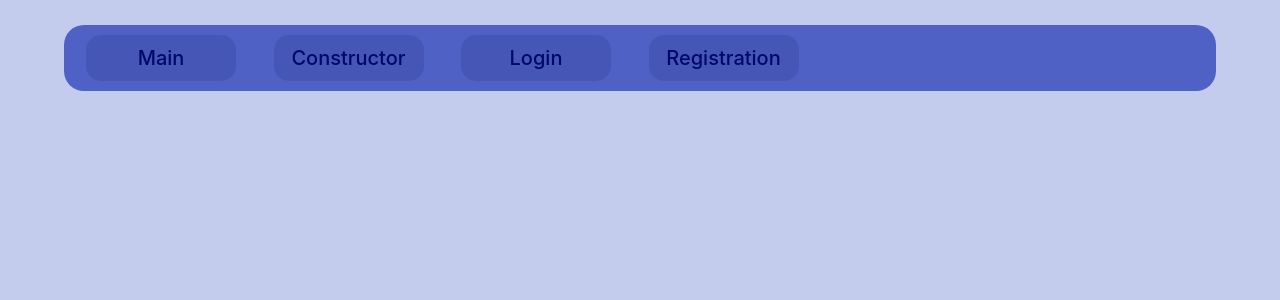
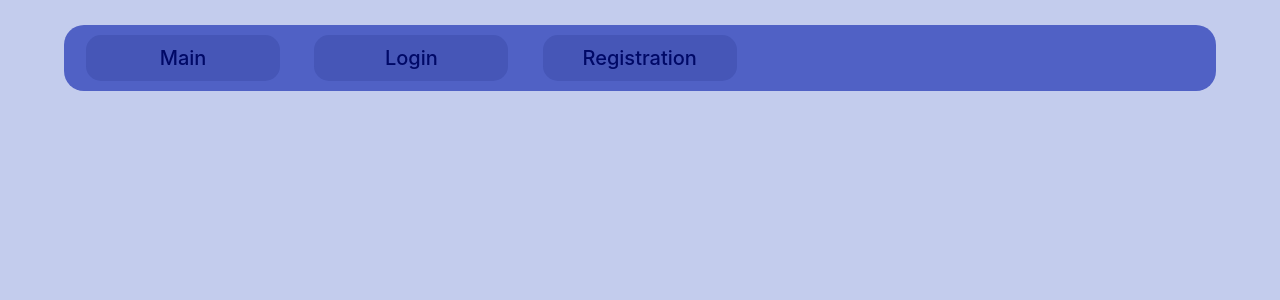
Before and after one commit to Viakaa/soft-skills-frontend, a React (Create React App) app: page / in a window 1280 px wide. Shown: the top 300 px of the page. Built offline with nearby package versions, Linux system fonts and the light colour scheme.

Commit message:
Fixed some routes

```diff
--- a/src/App.css
+++ b/src/App.css
@@ -2,3 +2,7 @@
   font-family: 'Mitr';
   background-color: #C3CCED;
 }
+.toast{
+  font-family: 'Mitr';
+
+}
--- a/src/App.js
+++ b/src/App.js
@@ -1,18 +1,18 @@
 import logo from "./logo.svg";
 import "./App.css";
-import { BrowserRouter as Router, Routes, Route } from 'react-router-dom';
-import NavbarMain from './Components/Navbar/Navbar.js';
-import LoginForm from './Components/Forms/LoginPage.js';
-import RegistrationForm from './Components/Forms/RegistrationPage.js';
-import MainPage from './Pages/MainPage.js';
-import ProfilePage from './Pages/ProfilePage.js';
-import PrivateRoute from './PrivateRoute';
+import { BrowserRouter as Router, Routes, Route } from "react-router-dom";
+import NavbarMain from "./Components/Navbar/Navbar.js";
+import LoginForm from "./Components/Forms/LoginPage.js";
+import RegistrationForm from "./Components/Forms/RegistrationPage.js";
+import MainPage from "./Pages/MainPage.js";
+import ProfilePage from "./Pages/ProfilePage.js";
+import PrivateRoute from "./PrivateRoute";
 
-import BelbinTest from "./Components/BelbinTest/BelbinTest.js"
-import DNDconstructor from './Components/DNDconstructor/DNDconstructor';
-import DNDcons from './Components/DNDconstructor/DNDcons1';
+import BelbinTest from "./Components/BelbinTest/BelbinTest.js";
+import DNDconstructor from "./Components/DNDconstructor/DNDconstructor";
+import DNDcons from "./Components/DNDconstructor/DNDcons1";
 
-import AdminPage from './Pages/AdminPage';
+import AdminPage from "./Pages/AdminPage";
 import TestPage from "./Pages/TestPage";
 
 function App() {
@@ -27,17 +27,26 @@ function App() {
           <Route path="/main" element={<MainPage />} />
           <Route path="/adminpanel" element={<AdminPage />} />
 
-        <Route path="/profile" element={
+          <Route
+            path="/profile"
+            element={
               <PrivateRoute>
                 <ProfilePage />
               </PrivateRoute>
-        } />
-        <Route path="/test_constructor" element={<DNDconstructor />} />
-        <Route path="/test_constructor1" element={<DNDcons />} />
+            }
+          />
+          <Route path="/test_constructor1" element={<DNDconstructor />} />
+          <Route
+            path="/test_constructor"
+            element={
+              <PrivateRoute>
+                <DNDcons />
+              </PrivateRoute>
+            }
+          />
           <Route path="/test/:id" element={<TestPage />} />
 
           <Route path="/belbin" element={<BelbinTest />} />
-
         </Routes>
       </Router>
     </>
--- a/src/Components/Navbar/Navbar.js
+++ b/src/Components/Navbar/Navbar.js
@@ -1,56 +1,86 @@
-import Button from 'react-bootstrap/Button';
-import Container from 'react-bootstrap/Container';
-import Form from 'react-bootstrap/Form';
-import Nav from 'react-bootstrap/Nav';
-import Navbar from 'react-bootstrap/Navbar';
-import NavDropdown from 'react-bootstrap/NavDropdown';
-import './Navbar.css';
-import UserIcon from '../../Assets/Images/UserIcon.svg'
-import { useSelector, useDispatch } from 'react-redux';
-import { logout } from '../../Redux/Actions/userActions';
-export default function NavbarMain(){
+import Button from "react-bootstrap/Button";
+import Container from "react-bootstrap/Container";
+import Form from "react-bootstrap/Form";
+import Nav from "react-bootstrap/Nav";
+import Navbar from "react-bootstrap/Navbar";
+import NavDropdown from "react-bootstrap/NavDropdown";
+import "./Navbar.css";
+import UserIcon from "../../Assets/Images/UserIcon.svg";
+import { useSelector, useDispatch } from "react-redux";
+import { logout } from "../../Redux/Actions/userActions";
+import { getUserInfo } from "../../Redux/Actions/userActions.js";
+import React, { useState, useEffect } from "react";
+
+export default function NavbarMain() {
   const dispatch = useDispatch();
-  const { userData, userInfo } = useSelector((state) => state.auth);
+  const { userInfo } = useSelector((state) => state.auth);
   // const isLoggedIn = userData || userInfo;
+  const isAdmin = userInfo?.role === 'ADMIN';
 
-  const authToken = localStorage.getItem('authToken');
+
+  const authToken = localStorage.getItem("authToken");
   const isLoggedIn = authToken !== null;
 
   const handleLogout = () => {
     dispatch(logout());
   };
-return(
-  <div className='navbar_main'>
-<Navbar expand="lg" style={{height:'auto'}} className="bg-body-tertiary navbar text-center">
+  useEffect(() => {
+    if(isLoggedIn) {
+    dispatch(getUserInfo());
+    }
+  }, [dispatch]);
+
+  return (
+    <div className="navbar_main">
+      <Navbar
+        expand="lg"
+        style={{ height: "auto" }}
+        className="bg-body-tertiary navbar text-center"
+      >
         <Container fluid>
           <Navbar.Toggle aria-controls="navbarScroll" />
           <Navbar.Collapse id="navbarScroll">
             <Nav
               className="me-auto my-2 my-lg-0 "
-            style={{ width:'100%' }}
+              style={{ width: "100%" }}
               navbarScroll
             >
-            <Nav.Link className='navbar_link' href="/main">Main</Nav.Link>
-            <Nav.Link className='navbar_link' href="/test_constructor">Constructor</Nav.Link>
+              <Nav.Link className="navbar_link" href="/main">
+                Main
+              </Nav.Link>
+              {isAdmin && (
+                <NavDropdown className='navbar_link' title="Admin" id="navbarScrollingDropdown">
+                  <NavDropdown.Item href="/adminpanel">Admin Panel</NavDropdown.Item>
+                  <NavDropdown.Item href="/test_constructor">Constructor</NavDropdown.Item>
+
+                </NavDropdown>
+              )}
 
               {!isLoggedIn && (
                 <>
-                  <Nav.Link className='navbar_link' href="/login">Login</Nav.Link>
-                  <Nav.Link className='navbar_link' href="/registration">Registration</Nav.Link>
+                  <Nav.Link className="navbar_link" href="/login">
+                    Login
+                  </Nav.Link>
+                  <Nav.Link className="navbar_link" href="/registration">
+                    Registration
+                  </Nav.Link>
                 </>
               )}
-
-
             </Nav>
-
           </Navbar.Collapse>
           <Navbar.Collapse className="justify-content-end">
             {isLoggedIn ? (
               <div>
-          <Nav.Link className='navbar_link_end' href="/profile">
-          <img style={{ width: '45px' }} src={UserIcon} alt="User Icon" />
+                <Nav.Link className="navbar_link_end" href="/profile">
+                  <img
+                    style={{ width: "45px" }}
+                    src={UserIcon}
+                    alt="User Icon"
+                  />
                 </Nav.Link>
-              <Nav.Link  variant="navbar_link_end " onClick={handleLogout}>Logout</Nav.Link>
+                <Nav.Link variant="navbar_link_end " onClick={handleLogout}>
+                  Logout
+                </Nav.Link>
               </div>
             ) : (
               <></>
```
Lines whose indentation alone changed are shown as unchanged.
